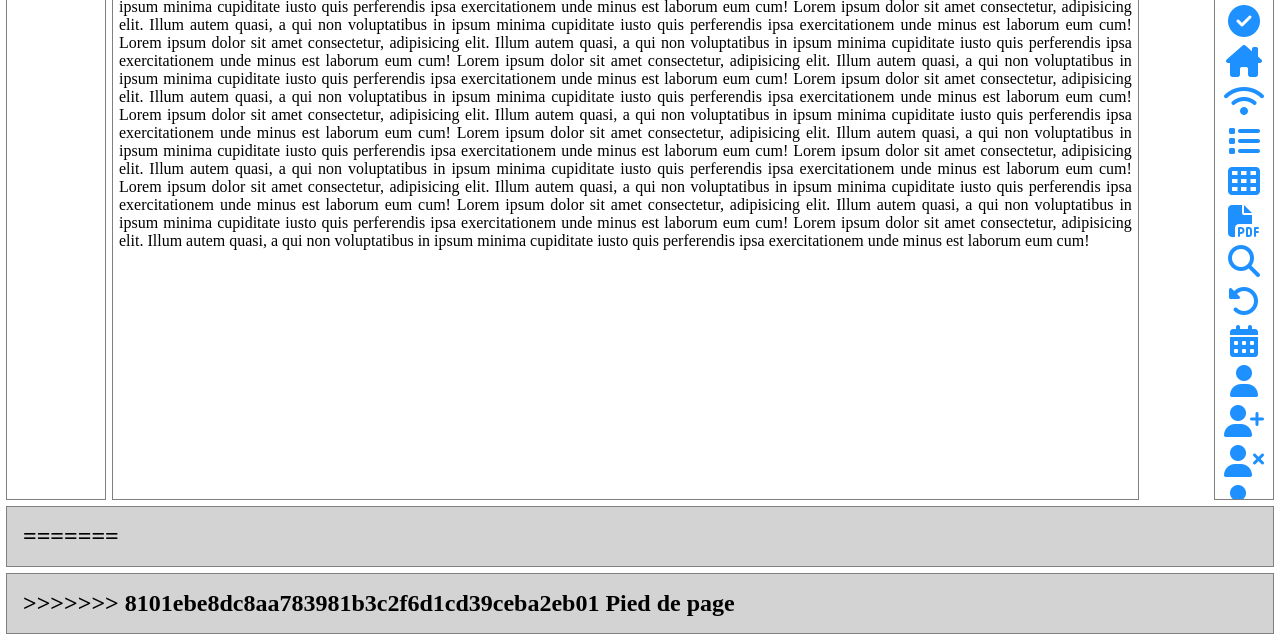
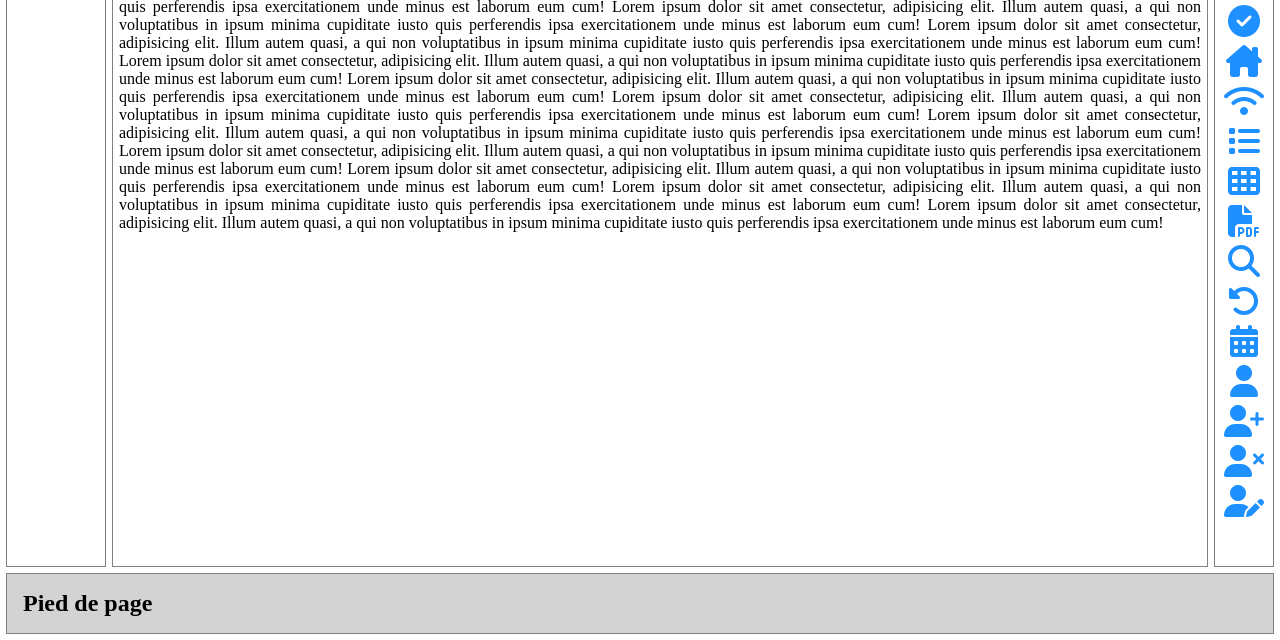
Before and after one commit to Nicolas-Chourot/420-KB2-TP2-SiteWebDepart, a plain HTML site: page index.html in a window 1280 px wide. Shown: the part 160-800 px from the top of the page. Drawn offline with Linux system fonts and the light colour scheme.

Commit message:
Version 2

```diff
--- a/index.html
+++ b/index.html
@@ -66,7 +66,6 @@
                 in
                 ipsum minima cupiditate iusto quis perferendis ipsa exercitationem unde minus est laborum eum cum!
             </div>
-<<<<<<< HEAD
 
             <div class="right_Aside scrollSection">
                 <div class="iconList">
@@ -90,10 +89,6 @@
             </div>
         </div>
         <div class="footer">
-=======
-         </div>
-         <div class="footer">
->>>>>>> 8101ebe8dc8aa783981b3c2f6d1cd39ceba2eb01
             Pied de page
         </div>
     </div>
```
